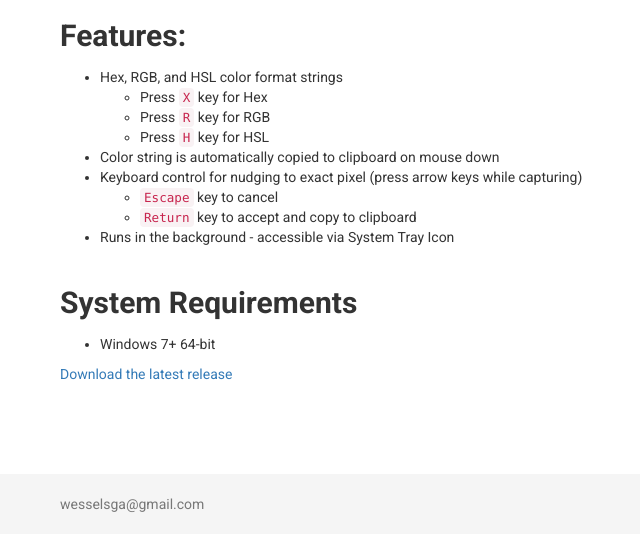
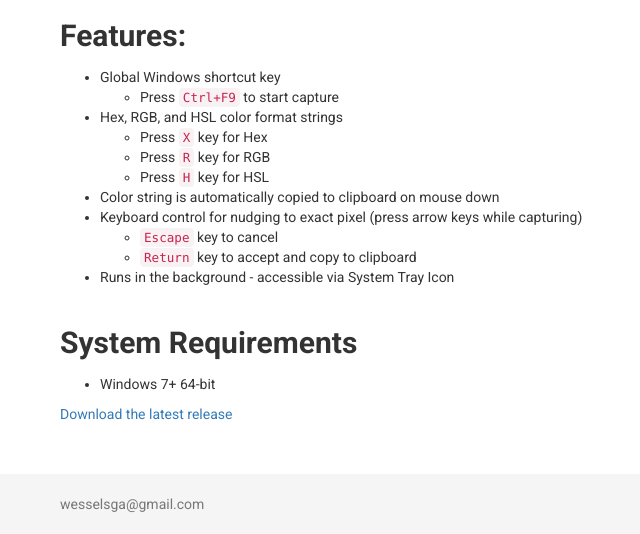
Before and after one commit to wesselsga/wesselsga.github.io, a Jekyll site: the page built from _posts/2017-10-18-colorlens.md, in a window 1280 px wide and 1054 px high. Shown: the part 520-1054 px from the top of the window, without its empty margins (10-650 px from the left). Built offline with Jekyll 4.4.1, drawn with Linux system fonts in a browser that asks for light colours.

Commit message:
Update 2017-10-18-colorlens.md

```diff
--- a/_posts/2017-10-18-colorlens.md
+++ b/_posts/2017-10-18-colorlens.md
@@ -10,6 +10,8 @@
 ![desktop](https://user-images.githubusercontent.com/2717038/31751100-55e33dde-b449-11e7-94d3-9522c694b33e.png)
 
 ## Features:
+* Global Windows shortcut key
+  * Press `Ctrl+F9` to start capture
 * Hex, RGB, and HSL color format strings
   * Press `X` key for Hex
   * Press `R` key for RGB
```
